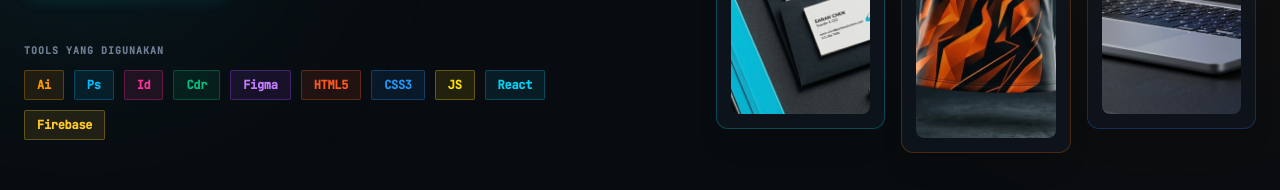
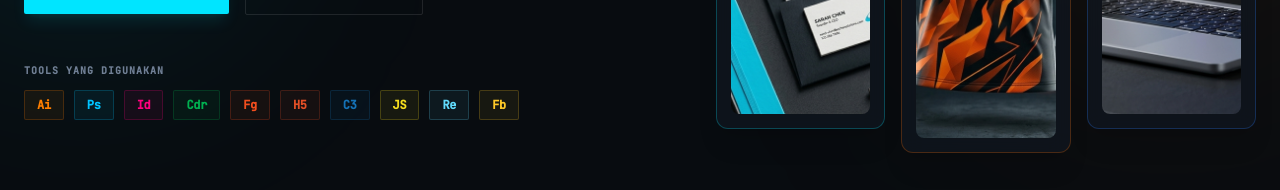
Before and after one commit to fikriarkan1309/anfi-creative-portofolio, a React (Vite) app: page / in a window 1280 px wide. Shown: the part 461-651 px from the top of the page. Built offline with nearby package versions, Linux system fonts and the light colour scheme; no server answers.

Commit message:
Revisi terbaru
Semua isian ada

```diff
--- a/src/components/About.tsx
+++ b/src/components/About.tsx
@@ -72,7 +72,7 @@ export default function About({ personalInfo, lang }: AboutProps) {
             {/* The Floating Image Area */}
             <div className="relative w-full h-full rounded-2xl border border-white/5 bg-[#0D1219]/65 overflow-hidden flex flex-col justify-end">
               <img
-                src="/src/assets/images/fikri_portrait_1780983289777.png"
+                src={personalInfo.aboutPhotoUrl || "/src/assets/images/fikri_portrait_1780983289777.png"}
                 alt="Fikri Arkan Portrait"
                 className="absolute inset-0 w-full h-full object-cover transition-all duration-700 group-hover:scale-104 group-hover:brightness-105"
                 referrerPolicy="no-referrer"
--- a/src/components/Hero.tsx
+++ b/src/components/Hero.tsx
@@ -1,14 +1,16 @@
 import { motion, useScroll, useTransform } from 'motion/react';
 import { Mail, ArrowUpRight } from 'lucide-react';
-import { PersonalInfo } from '../types';
+import { PersonalInfo, ServiceItem, SkillItem } from '../types';
 import { Language, TRANSLATIONS } from '../services/language';
 
 interface HeroProps {
   personalInfo: PersonalInfo;
+  services: ServiceItem[];
+  skills: SkillItem[];
   lang: Language;
 }
 
-export default function Hero({ personalInfo, lang }: HeroProps) {
+export default function Hero({ personalInfo, services, skills, lang }: HeroProps) {
   // Parallax setup for cards
   const { scrollY } = useScroll();
   const yCard1 = useTransform(scrollY, [0, 800], [0, -60]);
@@ -17,18 +19,26 @@ export default function Hero({ personalInfo, lang }: HeroProps) {
 
   const t = TRANSLATIONS[lang];
 
-  const tools = [
-    { name: 'Ai', label: 'Illustrator', color: 'bg-amber-500/10 text-amber-500 border-amber-500/30' },
-    { name: 'Ps', label: 'Photoshop', color: 'bg-sky-500/10 text-sky-400 border-sky-500/30' },
-    { name: 'Id', label: 'InDesign', color: 'bg-pink-500/10 text-pink-500 border-pink-500/30' },
-    { name: 'Cdr', label: 'CorelDRAW', color: 'bg-emerald-500/10 text-emerald-500 border-emerald-500/30' },
-    { name: 'Figma', label: 'Figma', color: 'bg-purple-500/10 text-purple-400 border-purple-500/30' },
-    { name: 'HTML5', label: 'HTML5', color: 'bg-[#FF5722]/10 text-[#FF5722] border-[#FF5722]/30' },
-    { name: 'CSS3', label: 'CSS3', color: 'bg-[#2196F3]/10 text-[#2196F3] border-[#2196F3]/30' },
-    { name: 'JS', label: 'JS', color: 'bg-[#FFDF00]/10 text-[#FFDF00] border-[#FFDF00]/30' },
-    { name: 'React', label: 'React', color: 'bg-cyan-500/10 text-cyan-400 border-cyan-500/30' },
-    { name: 'Firebase', label: 'Firebase', color: 'bg-[#FFCB2B]/10 text-[#FFCB2B] border-[#FFCB2B]/30' },
-  ];
+  // Dynamic tools fetched from skills collection if available, else fall back to default design stack
+  const displayTools = skills && skills.length > 0
+    ? skills.slice(0, 10).map(s => ({
+        name: s.abbr,
+        label: s.name,
+        colorHex: s.color,
+        imageUrl: s.imageUrl
+      }))
+    : [
+        { name: 'Ai', label: 'Illustrator', colorHex: '#FF7F00' },
+        { name: 'Ps', label: 'Photoshop', colorHex: '#00C3FF' },
+        { name: 'Id', label: 'InDesign', colorHex: '#FF007F' },
+        { name: 'Cdr', label: 'CorelDRAW', colorHex: '#00B050' },
+        { name: 'Figma', label: 'Figma', colorHex: '#F24E1E' },
+        { name: 'HTML5', label: 'HTML5', colorHex: '#E34F26' },
+        { name: 'CSS3', label: 'CSS3', colorHex: '#1572B6' },
+        { name: 'JS', label: 'JS', colorHex: '#F7DF1E' },
+        { name: 'React', label: 'React', colorHex: '#61DAFB' },
+        { name: 'Firebase', label: 'Firebase', colorHex: '#FFCA28' },
+      ];
 
   const handleScrollToPortfolio = () => {
     if (personalInfo.portfolioPdfUrl && !personalInfo.portfolioPdfUrl.includes('YOUR_PORTFOLIO_FILE_ID')) {
@@ -40,6 +50,10 @@ export default function Hero({ personalInfo, lang }: HeroProps) {
       }
     }
   };
+
+  const service1Image = services && services[0]?.imageUrl || "/src/assets/images/brand_identity_1780983323908.png";
+  const service2Image = services && services[1]?.imageUrl || "/src/assets/images/jersey_design_1780983307716.png";
+  const service3Image = services && services[2]?.imageUrl || "/src/assets/images/laptop_web_dev_1780983341066.png";
 
   return (
     <section id="home" className="relative lg:min-h-[85vh] pt-20 pb-10 flex items-center overflow-hidden bg-radial-gradient">
@@ -112,12 +126,25 @@ export default function Hero({ personalInfo, lang }: HeroProps) {
               {t.toolsIUse}
             </span>
             <div className="flex flex-wrap gap-2.5">
-              {tools.map((tool) => (
+              {displayTools.map((tool) => (
                 <div
                   key={tool.name}
-                  className={`px-3 py-1.5 border text-xs font-mono font-bold tracking-tight rounded-xs transition-transform duration-300 hover:scale-105 ${tool.color}`}
+                  className="px-3 py-1.5 border text-xs font-mono font-bold tracking-tight rounded-xs transition-transform duration-300 hover:scale-105 flex items-center gap-1.5"
+                  style={{
+                    backgroundColor: `${tool.colorHex}10`,
+                    color: tool.colorHex,
+                    borderColor: `${tool.colorHex}35`
+                  }}
                   title={tool.label}
                 >
+                  {tool.imageUrl ? (
+                    <img
+                      src={tool.imageUrl}
+                      alt={tool.label}
+                      className="w-3.5 h-3.5 object-contain rounded-xs"
+                      referrerPolicy="no-referrer"
+                    />
+                  ) : null}
                   {tool.name}
                 </div>
               ))}
@@ -144,7 +171,7 @@ export default function Hero({ personalInfo, lang }: HeroProps) {
               </div>
               <div className="flex-1 mt-3 rounded-lg overflow-hidden bg-brand-bg relative">
                 <img
-                  src="/src/assets/images/brand_identity_1780983323908.png"
+                  src={service1Image}
                   alt="Visual Identity"
                   className="w-full h-full object-cover transition-transform duration-500 group-hover:scale-105"
                   referrerPolicy="no-referrer"
@@ -167,7 +194,7 @@ export default function Hero({ personalInfo, lang }: HeroProps) {
               </div>
               <div className="flex-1 mt-3 rounded-lg overflow-hidden bg-brand-bg relative">
                 <img
-                  src="/src/assets/images/jersey_design_1780983307716.png"
+                  src={service2Image}
                   alt="Jersey Design"
                   className="w-full h-full object-cover transition-transform duration-500 group-hover:scale-105"
                   referrerPolicy="no-referrer"
@@ -190,7 +217,7 @@ export default function Hero({ personalInfo, lang }: HeroProps) {
               </div>
               <div className="flex-1 mt-3 rounded-lg overflow-hidden bg-brand-bg relative">
                 <img
-                  src="/src/assets/images/laptop_web_dev_1780983341066.png"
+                  src={service3Image}
                   alt="Web Development"
                   className="w-full h-full object-cover transition-transform duration-500 group-hover:scale-105"
                   referrerPolicy="no-referrer"
--- a/src/components/SanityConfigModal.tsx
+++ b/src/components/SanityConfigModal.tsx
@@ -68,6 +68,7 @@ export default function SanityConfigModal({ isOpen, onClose, onConfigSave }: San
     { name: 'projectsCount', type: 'number', title: 'Projects' },
     { name: 'clientsCount', type: 'number', title: 'Clients' },
     { name: 'aboutText', type: 'text', title: 'About Text' },
+    { name: 'aboutPhotoUrl', type: 'url', title: 'About Section Photo URL (e.g., https://...)' },
     { name: 'cvUrl', type: 'url', title: 'Google Drive CV Link' },
     { name: 'portfolioPdfUrl', type: 'url', title: 'Google Drive Portfolio PDF Link' },
     { name: 'logoText', type: 'string', title: 'Logo Text (e.g., ANFI CREATIVE)' },
@@ -76,6 +77,9 @@ export default function SanityConfigModal({ isOpen, onClose, onConfigSave }: San
     { name: 'whatsapp', type: 'string', title: 'WhatsApp' },
     { name: 'email', type: 'string', title: 'Email' },
     { name: 'instagram', type: 'string', title: 'Instagram' },
+    { name: 'linkedinUrl', type: 'url', title: 'LinkedIn URL' },
+    { name: 'behanceUrl', type: 'url', title: 'Behance URL' },
+    { name: 'tiktokUrl', type: 'url', title: 'TikTok URL' },
     { name: 'location', type: 'string', title: 'Location' }
   ]
 }`
@@ -91,7 +95,8 @@ export default function SanityConfigModal({ isOpen, onClose, onConfigSave }: San
     { name: 'category', type: 'string', title: 'Category (Design or Development)' },
     { name: 'level', type: 'number', title: 'Proficiency Level (0-100)' },
     { name: 'abbr', type: 'string', title: '2-Letter Abbreviation (e.g., Fg, Ai)' },
-    { name: 'color', type: 'string', title: 'Brand/Hex Color Code (e.g., #F24E1E)' }
+    { name: 'color', type: 'string', title: 'Brand/Hex Color Code (e.g., #F24E1E)' },
+    { name: 'imageUrl', type: 'url', title: 'Direct Icon/Image Override URL (optional)' }
   ]
 }`
     },
@@ -120,7 +125,13 @@ export default function SanityConfigModal({ isOpen, onClose, onConfigSave }: San
     { name: 'title', type: 'string', title: 'Title' },
     { name: 'category', type: 'string', title: 'Category', options: { list: ['Branding', 'Jersey', 'Website'] } },
     { name: 'imageUrl', type: 'url', title: 'Direct Image URL or Asset' },
-    { name: 'tag', type: 'string', title: 'Project Tag Subtitle' }
+    { name: 'tag', type: 'string', title: 'Project Tag Subtitle' },
+    { name: 'client', type: 'string', title: 'Client Name (optional)' },
+    { name: 'duration', type: 'string', title: 'Project Duration (e.g., 2-3 Weeks) (optional)' },
+    { name: 'deliverables', type: 'string', title: 'Project Deliverables list (optional)' },
+    { name: 'challenge', type: 'text', title: 'Key Challenge (optional)' },
+    { name: 'solution', type: 'text', title: 'Creative Solution (optional)' },
+    { name: 'quote', type: 'text', title: 'Feedback / Quote from client (optional)' }
   ]
 }`
     }
```
Also changed, not shown: src/components/ContactCTA.tsx (+18 -6 lines), src/components/Portfolio.tsx (+20 -3 lines), src/components/WorkflowAndSkills.tsx (+10 -2 lines).
